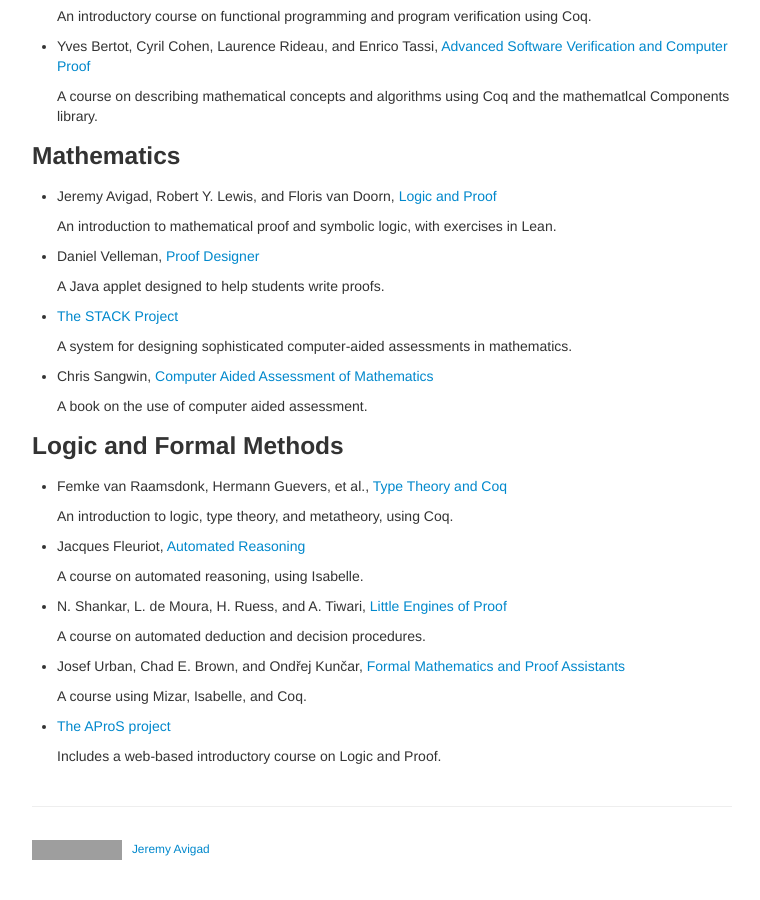
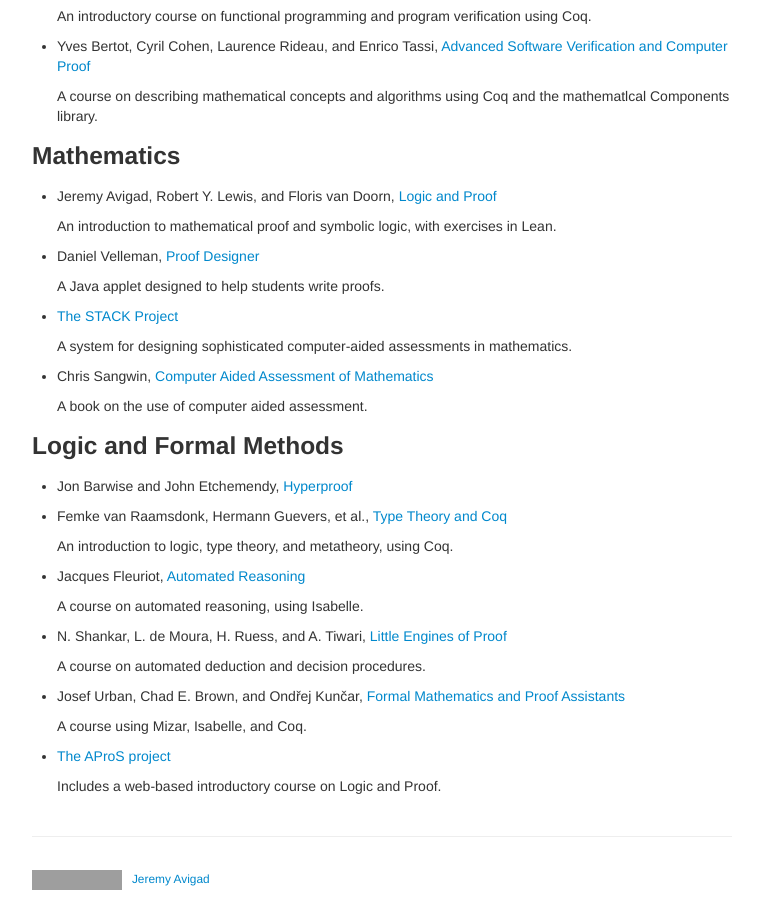
Before and after one commit to avigad/formal_methods_in_education, a Jekyll site: the page built from index.md, in a window 1280 px wide and 900 px high, scrolled down 1326 px. Shown: the whole window, without its empty margins (258-1018 px from the left). Built offline with Jekyll 4.4.1, drawn with Linux system fonts in a browser that asks for light colours; before the commit the page ends 2196 px from its top, so only the background shows below that; grey boxes are pictures that could not be loaded.

Commit message:
add Hyperproof

```diff
--- a/index.md
+++ b/index.md
@@ -93,6 +93,8 @@ If you would like add something, just send the text as you would like it to appe
 
 ### Logic and Formal Methods
 
+- Jon Barwise and John Etchemendy, [Hyperproof](https://web.stanford.edu/group/cslipublications/cslipublications/site/1881526119.shtml)
+
 - Femke van Raamsdonk, Hermann Guevers, et al., [Type Theory and Coq](http://www.cs.ru.nl/~freek/courses/tt-2016/)
 
   An introduction to logic, type theory, and metatheory, using Coq.
```
